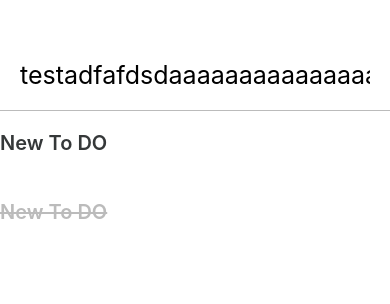
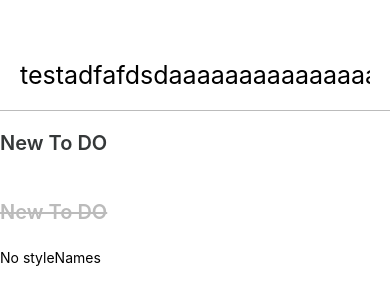
Before and after one commit to daengdaengLee/to-do-manager, a React Native app: screen / in a window 390 px wide. Shown: the top 304 px of the page. Built offline with nearby package versions, Linux system fonts and the light colour scheme.

Commit message:
ENH: MyTextInput 컴포넌트 prop-types 체크 및 예외 처리
styleNames prop 없을 경우를 withNoStyleNames HOC 로 예외처리

```diff
--- a/App.js
+++ b/App.js
@@ -43,6 +43,9 @@ export default class App extends React.Component {
           styleNames={['itemInput', 'completedText']}
           value={'New To DO'}
         />
+        <MyTextInput
+          value={'No styleNames'}
+        />
       </View>
     );
   }
--- /dev/null
+++ b/hoc/withNoStyleNames.js
@@ -0,0 +1,8 @@
+import React from 'react';
+
+const withNoStyleNames = Comp => props => {
+  if(!props.styleNames) return <Comp styleNames={[]} {...props} />
+  return <Comp {...props} />
+};
+
+export default withNoStyleNames;
```
Also changed, not shown: components/atoms/MyTextInput/index.js (+9 -2 lines).
